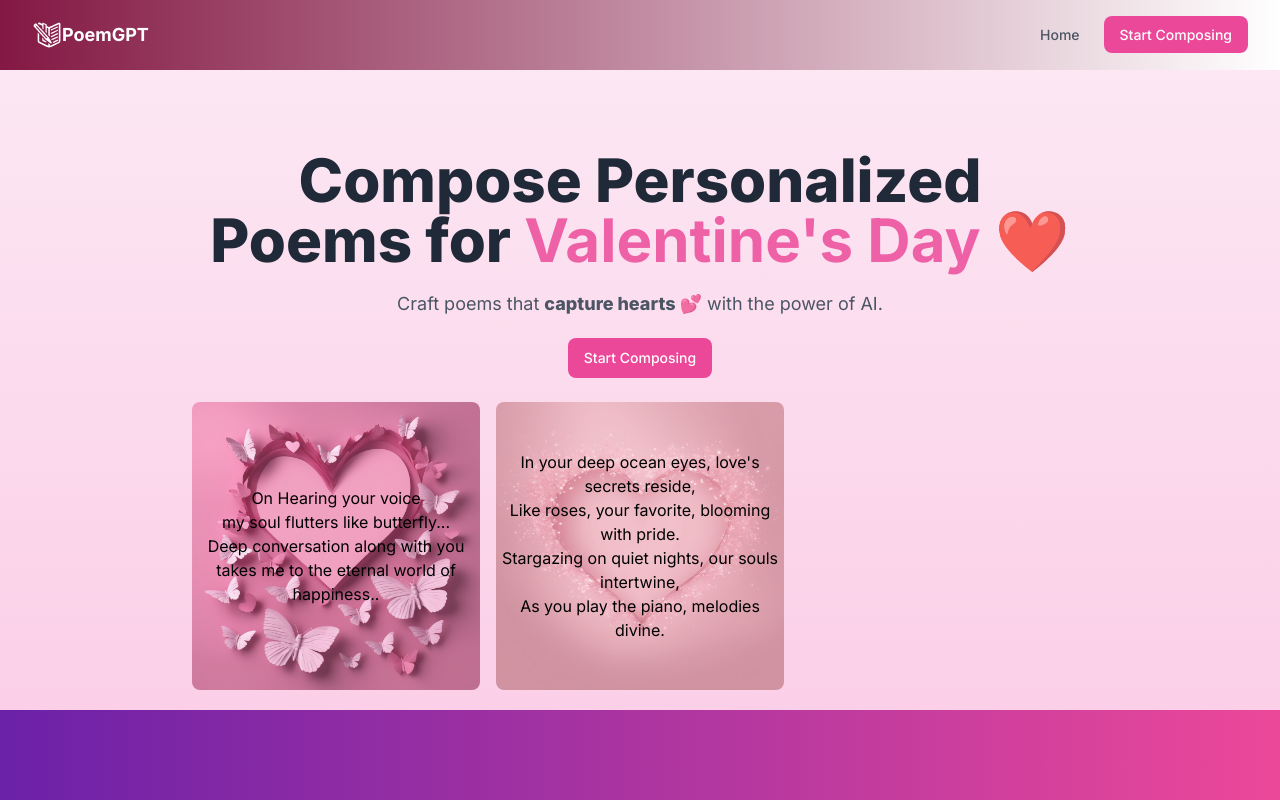
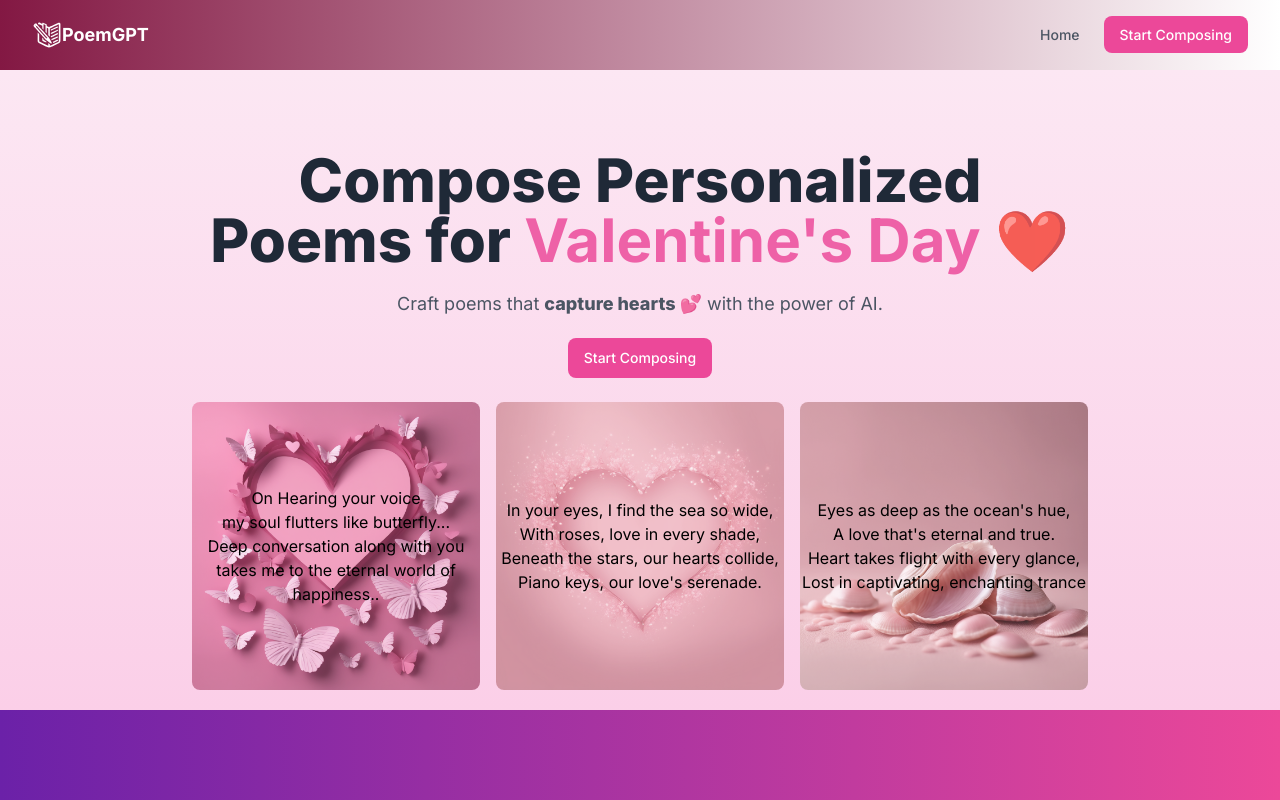
Before and after one commit to basavaraja-v/poemgpt, a Next.js app: page / in a window 1280 px wide. Shown: the top 800 px of the page. Built offline with nearby package versions, Linux system fonts and the light colour scheme.

Commit message:
removed prompt

```diff
--- a/app/start/[id]/page.tsx
+++ b/app/start/[id]/page.tsx
@@ -65,11 +65,7 @@ export default async function Results({
   }
   return (
     <Body
-      prompt={data.prompt}
-      imageUrl={data.image}
-      redirectUrl={data.website_url}
-      modelLatency={Number(data.model_latency)}
-      id={params.id}
+
     />
   );
 }
--- a/components/Hero.tsx
+++ b/components/Hero.tsx
@@ -6,13 +6,21 @@ import NavLink from './NavLink';
 
 let heroImages = [
   {
-    src: '/1.png', text: `On Hearing your voice <br/> my soul  flutters like butterfly...<br/> Deep conversation along with you takes me to the eternal world of happiness..`,
+    src: '/1.png', text: `On Hearing your voice <br/>
+    my soul  flutters like butterfly...<br/>
+    Deep conversation along with you takes me to the eternal world of happiness..`,
   },
   {
-    src: '/2.png', text: `In your deep ocean eyes, love's secrets reside,</br>
-  Like roses, your favorite, blooming with pride.</br>
-  Stargazing on quiet nights, our souls intertwine,</br>
-  As you play the piano, melodies divine.` },
+    src: '/2.png', text: `In your eyes, I find the sea so wide, <br />
+    With roses, love in every shade,<br />
+    Beneath the stars, our hearts collide,<br />
+    Piano keys, our love's serenade.` },
+  {
+    src: '/3.png', text: `Eyes as deep as the ocean's hue,<br />
+    A love that's eternal and true.<br />
+    Heart takes flight with every glance,<br />
+    Lost in captivating, enchanting trance`,
+  },
 ];
 
 const occasions = [
```
Also changed, not shown: public/3.png.
